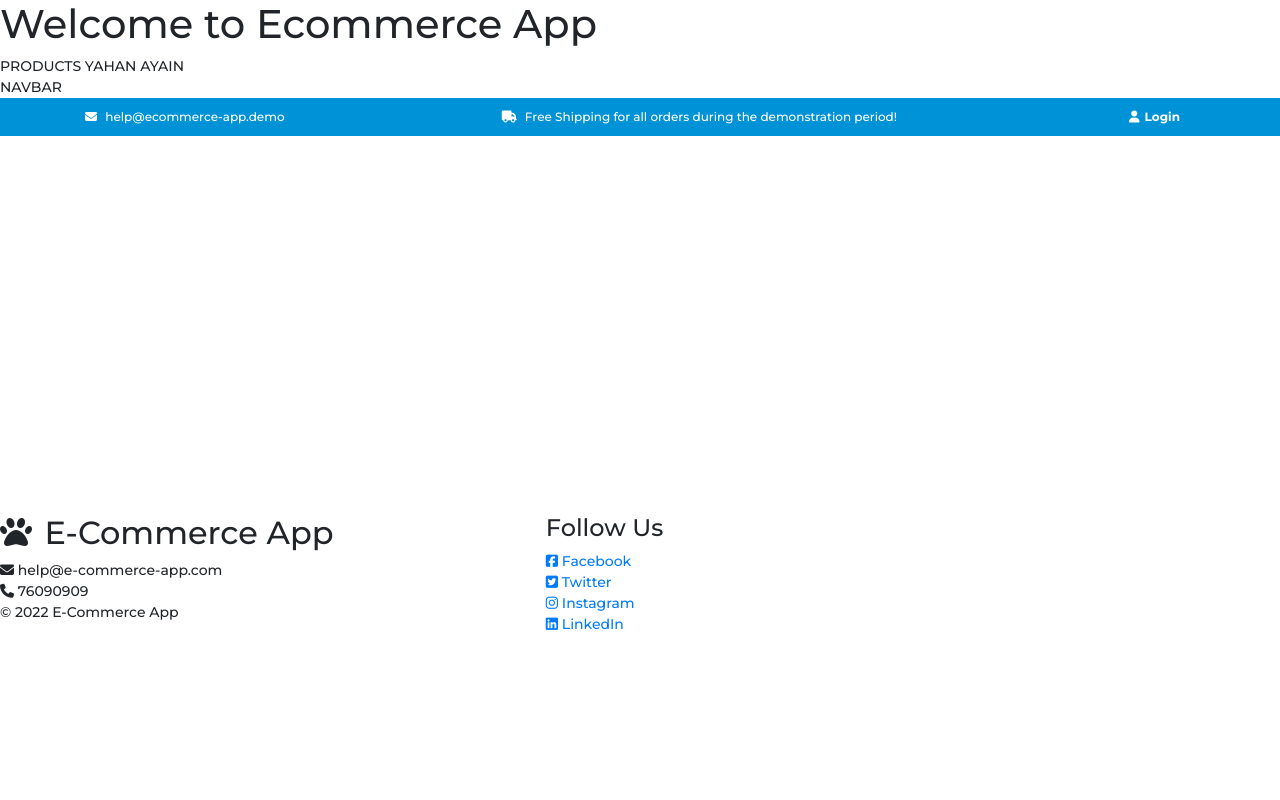
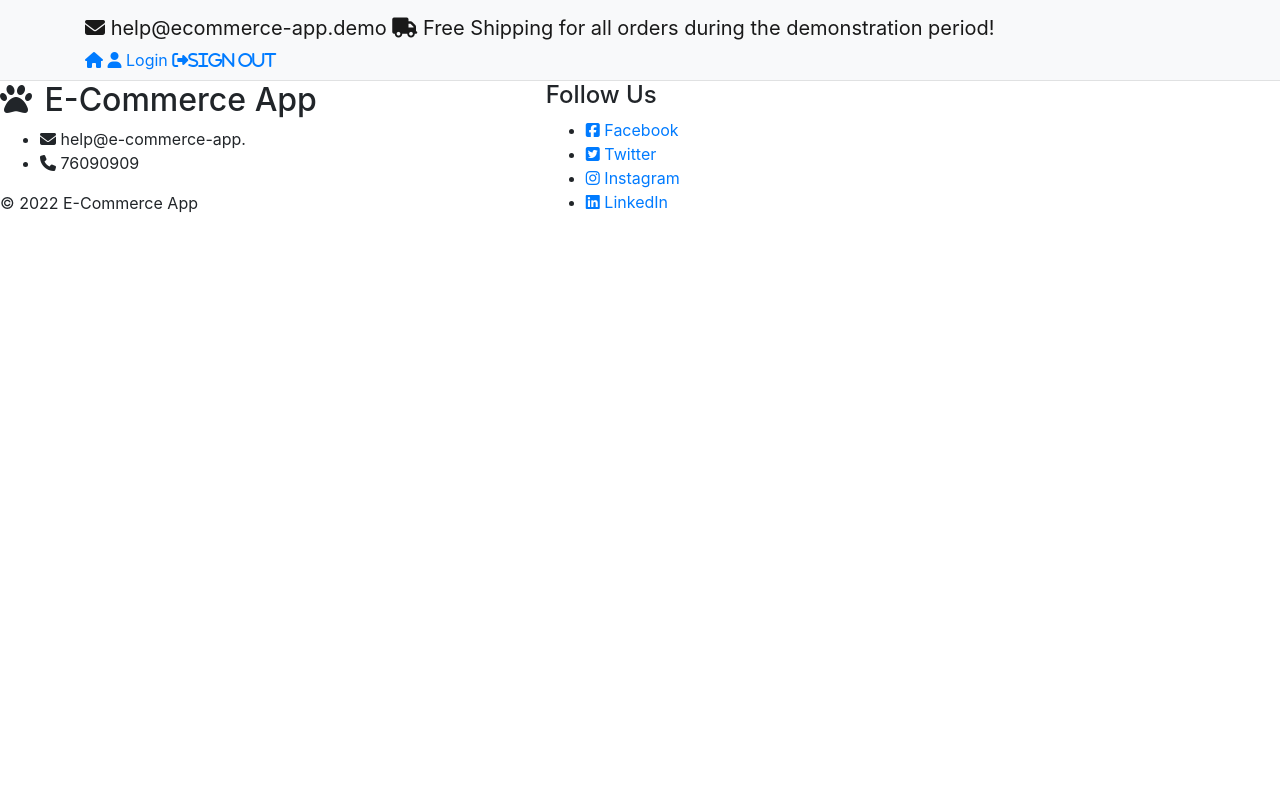
Before and after one commit to adanbashir23/E-Commerce-TestProject, a Django app: page / in a window 1280 px wide. Run offline with Django 3.2, Linux system fonts and the light colour scheme; some libraries are stand-ins or nearby versions.

Commit message:
Making front-end changes

```diff
--- a/ecommerceapp/settings.py
+++ b/ecommerceapp/settings.py
@@ -46,6 +46,8 @@ INSTALLED_APPS = [
     "django.contrib.staticfiles",
     "userprofile",
     'django_extensions',
+    'crispy_forms',
+    # 'bootstrap4',
 ]
 
 MIDDLEWARE = [
--- a/static/base.css
+++ b/static/base.css
@@ -1,75 +1,3 @@
-body {
-  font-family: 'Montserrat', sans-serif;
-  font-size: 14px;
+.navbar{
+  border-bottom: 1px solid rgba(0,0,0,.0975);
 }
-
-a {
-  text-decoration: none;
-  transition: 0.2s all;
-}
-
-a:hover,
-a:focus {
-  text-decoration: none;
-  outline: none;
-}
-
-ul,
-ol {
-  margin: 0;
-  padding: 0;
-  list-style: none
-}
-
-nav {
-  margin-bottom: 30px;
-}
-
-/* this keeps the footer at the bottom of the page if there is not enough content */
-main {
-  /* minus HEADER minus NAVBAR minus FOOTER */
-  min-height: calc(100vh - 47px - 56px - 319px);
-}
-
-#top-header {
-  position: relative;
-  background-color: #0092D6;
-  padding: 4px 30px;
-  color: #ffffff;
-  vertical-align: middle;
-}
-
-#top-header .header-login {
-  color: white;
-  height: 30px;
-  background: rgba(0, 146, 214, 0.384);
-  display: inline-flex;
-  padding: 0 15px;
-  align-items: center;
-  font-size: 12px;
-  font-weight: 700;
-  transition: 0.2s all;
-}
-
-#top-header a:hover {
-  background: rgba(0, 146, 214, 1);
-
-}
-
-.header-links {
-  display: flex;
-  justify-content: space-between;
-  align-items: center;
-  font-size: 12px;
-}
-
-.header-links i {
-  margin-right: 5px;
-}
-
-#top-header ul.header-links ul.dropdown-menu {
-  color: #000000;
-  position: relative;
-  z-index: 10000;
-  margin-right: 30px;
-}
--- a/templates/homepage.html
+++ b/templates/homepage.html
@@ -1,4 +1,2 @@
+{%extends 'base.html'%}
 <h1>Welcome to Ecommerce App</h1>
-PRODUCTS YAHAN AYAIN
-<br>
-{%extends 'base.html'%}
--- a/templates/partials/_footer.html
+++ b/templates/partials/_footer.html
@@ -3,7 +3,7 @@
       <div class="col-md-5 footer-brand">
           <h2><i class="fas fa-paw mr-1"></i> E-Commerce App</h2>
           <ul>
-              <li><i class="fas fa-envelope"></i> help@e-commerce-app.com</li>
+              <li><i class="fas fa-envelope"></i> help@e-commerce-app.</li>
               <li><i class="fas fa-phone"></i> 76090909</li>
           </ul>
           <p>© 2022 E-Commerce App</p>
--- a/templates/partials/_navbar.html
+++ b/templates/partials/_navbar.html
@@ -1,20 +1,32 @@
-NAVBAR
 {% load static %}
-<header class="d-none d-md-block">
-    <div id="top-header">
-        <div class="container">
-            <ul class="header-links">
-                <li><i class="fas fa-envelope"></i> help@ecommerce-app.demo</li>
-                <li><i class="fas fa-truck"></i> Free Shipping for all orders during the demonstration period!</li>
-                <li>
-                    {% if request.user.is_authenticated %}
-                    <i class="fa fa-user pr-1"></i> {{ user.full_name|title }}
-
-                    {% else %}
-                    <a class="header-login" href="{% url 'account_login' %}"><i class="fa fa-user"></i> Login</a>
-                    {% endif %}
-                </li>
-            </ul>
+<nav class="navbar navbar-light bg-light d-flex">
+    <div class="container">
+        <div class="logo">
+            <a class="navbar-brand" href="#">
+                <i class="fas fa-envelope"></i>
+                help@ecommerce-app.demo
+                <i class="fas fa-truck"></i>
+                Free Shipping for all orders during the demonstration period!
+            </a>
         </div>
-    </div>
-</header>
+        <div class="m-auto"></div>
+        <div class="user-section">
+            <a href="{% url 'home' %}">
+                <i class="fa fa-home"></i>
+            </a>
+            {% if request.user.is_authenticated %}
+            <a href="{% url 'user_profile' %}">
+                <i class="fa fa-user pr-1"></i>{{ user.full_name|title }}
+            </a>
+            {% else %}
+            <a class="header-login" href="{% url 'account_login' %}">
+                <i class="fa fa-user"></i> Login
+            </a>
+            {% endif %}
+        </a>
+        <a href="{% url 'account_logout' %}" data-method="delete">
+            <i class="fa fa-sign-out">SIGN OUT</i>
+        </a>
+    </nav>
+</div>
+</body>
--- a/userprofile/forms.py
+++ b/userprofile/forms.py
@@ -108,7 +108,7 @@ class UserProfileForm(forms.ModelForm):
         self.helper = FormHelper()
         self.helper.form_id = 'user-profile-form'
         self.helper.form_method = 'post'
-        self.helper.form_action = reverse('account_profile')
+        self.helper.form_action = reverse('user_profile')
         self.helper.add_input(
             Submit('submit', 'Update', css_class='btn btn-success'))
         self.helper.layout = Layout(
```
Also changed, not shown: templates/registration/logout.html (added, +12 -0 lines), templates/userprofilepage.html (+8 -8 lines).
